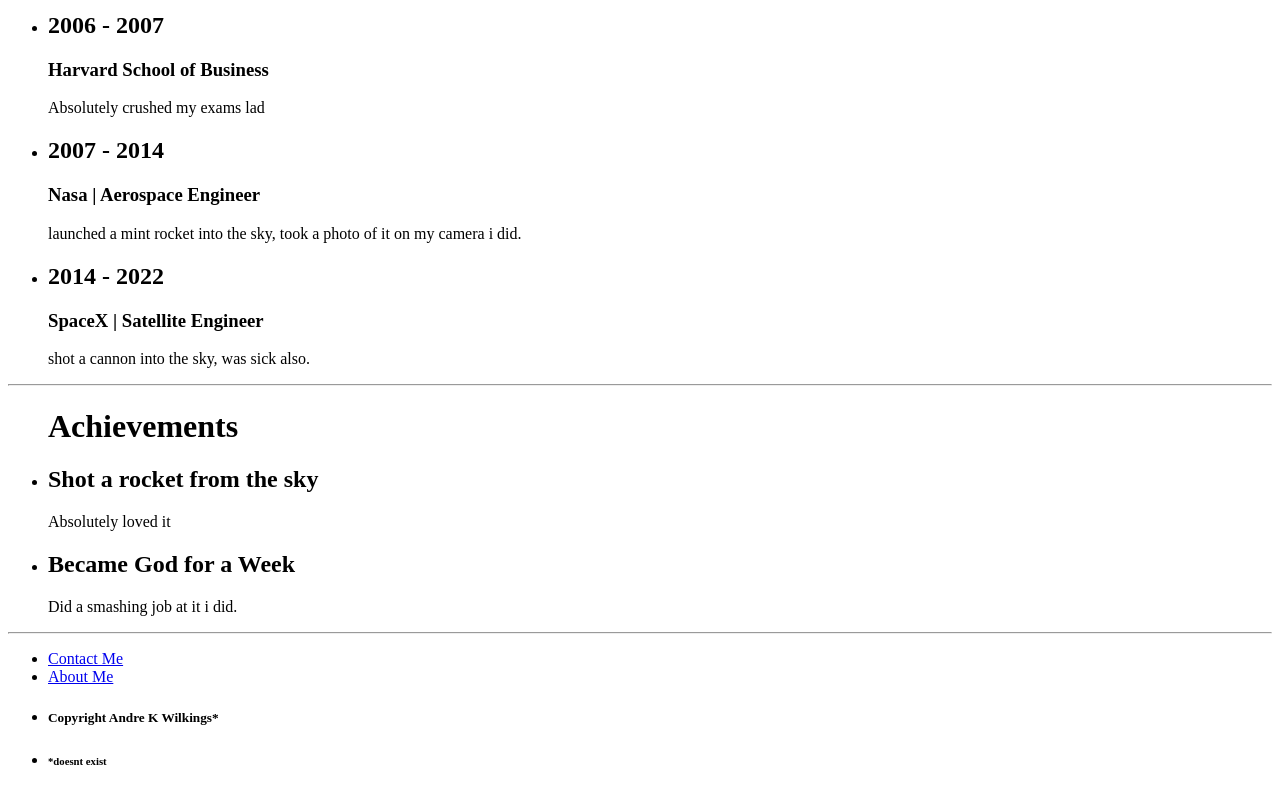
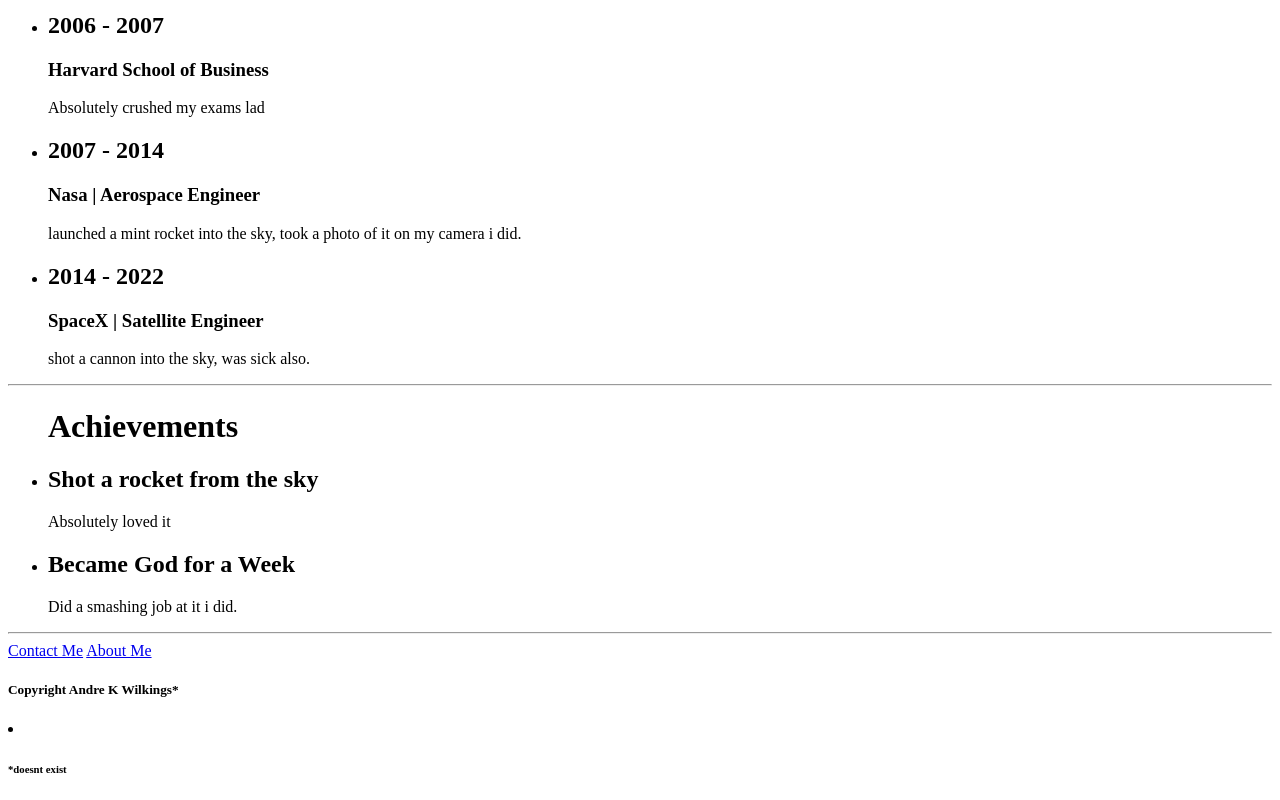
Before and after one commit to topmanowain/htmlportfolio, a plain HTML site: page index.html in a window 1280 px wide. Shown: the part 417-1217 px from the top of the page. Drawn offline with Linux system fonts and the light colour scheme.

Commit message:
Update index.html

```diff
--- a/index.html
+++ b/index.html
@@ -51,13 +51,13 @@
 </ul>
 <!--new function-->
 <hr/>
-<ul>
 
-<li><a href="./pages/contact.html">Contact Me</a></li>
-<li><a href="./pages/contact.html">About Me</a></li>
-<li><h5> Copyright  Andre K Wilkings*</h5></li>
+
+<a href="./pages/contact.html">Contact Me</a>
+<a href="./pages/contact.html">About Me</a>
+<h5> Copyright  Andre K Wilkings*</h5>
 
 <li><h6>*doesnt exist</h6></li>
 
-</ul>
+
 </body>
```
